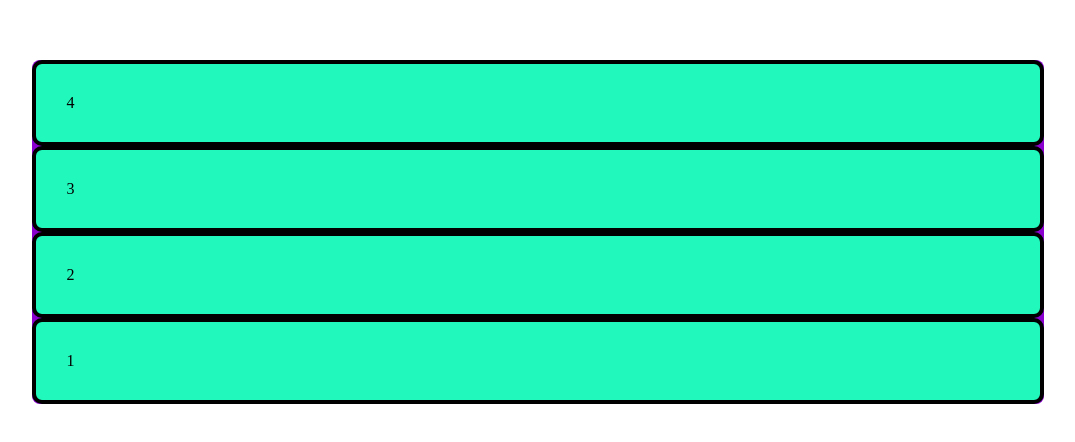
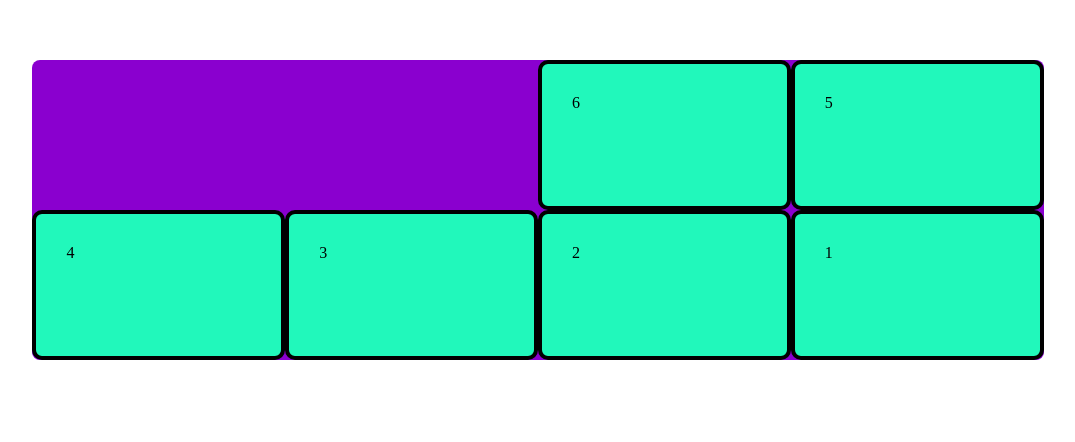
Before and after one commit to lcssathler/frontend-design-essencial, a plain HTML site: page secao_3/aula_33/index.html in a window 1280 px wide. Shown: the whole page, without its empty margins (102-1177 px from the left). Drawn offline with Linux system fonts and the light colour scheme.

```diff
--- a/secao_3/aula_33/css/style.css
+++ b/secao_3/aula_33/css/style.css
@@ -1,9 +1,15 @@
+* {
+    box-sizing: border-box;
+}
+
 .my-container {
+    background-color: #8a00cf;
     width: 80%;
+    height: 300px;
     display: flex;
-    flex-direction: column-reverse;
+    flex-direction: row-reverse;
+    flex-wrap: wrap-reverse;
     margin: 60px auto;
-    background-color: #8a00cf;
     border-radius: 8px;
 }
 
@@ -12,4 +18,5 @@
     border: 4px solid black;
     border-radius: 10px;
     padding: 30px;
+    flex-basis: 25%;
 }
--- a/secao_3/aula_33/index.html
+++ b/secao_3/aula_33/index.html
@@ -13,6 +13,8 @@
       <div class="my-item">2</div>
       <div class="my-item">3</div>
       <div class="my-item">4</div>
+      <div class="my-item">5</div>
+      <div class="my-item">6</div>
     </div>
   </body>
 </html>
```
